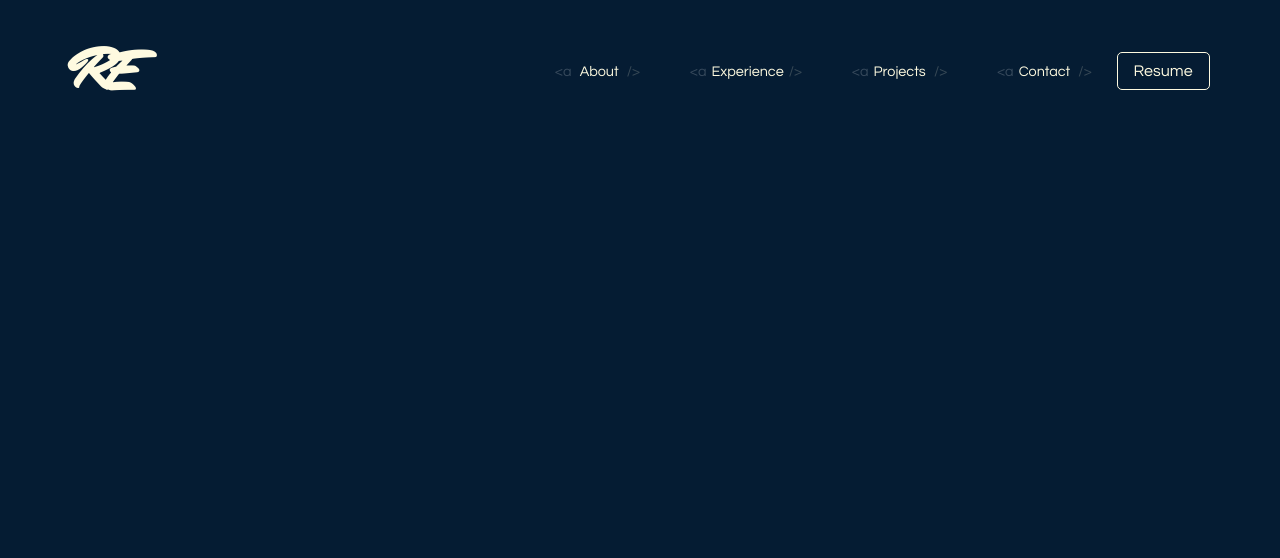
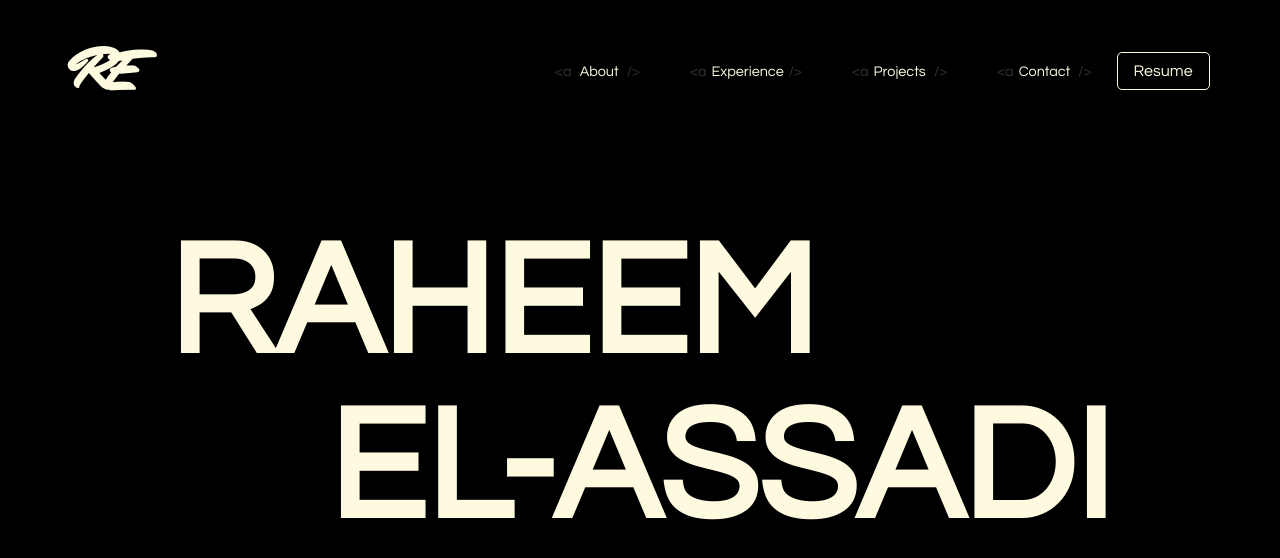
Before and after one commit to raheemelassadi/raheem-el-assadi-portfolio, a React (Create React App) app: page / in a window 1280 px wide. Shown: the top 558 px of the page. Built offline with nearby package versions, Linux system fonts and the light colour scheme.

Commit message:
changed background color and added hero text

```diff
--- a/src/App.js
+++ b/src/App.js
@@ -1,10 +1,12 @@
 import Navbar from "./components/Navbar";
 import './app.scss'
+import Hero from "./components/Hero";
 
 function App() {
   return (
     <div className="App">
       <Navbar />
+      <Hero />
     </div>
   );
 }
--- a/src/app.scss
+++ b/src/app.scss
@@ -1,3 +1,3 @@
 body {
-    background-color: #051c33;
+    background-color: black
 }
--- /dev/null
+++ b/src/components/Hero.js
@@ -0,0 +1,14 @@
+import './hero.scss'
+
+const Hero = () => {
+    return (
+        <>
+            <div id='hero'>
+                <h1>RAHEEM <br /><span id='last-name'>EL-ASSADI</span></h1>
+            </div>
+        </>
+    )
+}
+
+
+export default Hero
--- /dev/null
+++ b/src/components/hero.scss
@@ -0,0 +1,14 @@
+#hero {
+    justify-content: center;
+    display: flex;
+    margin: 0 auto;
+    color: #FEFAE0;
+    font-size: max(5rem, 30px);
+    font-family: 'Questrial', sans-serif;
+    padding-top: 1em;
+
+}
+
+#last-name {
+    padding-left: 1em;
+}
```
Also changed, not shown: 1 other file (tests, documents, lock files or other folders).
